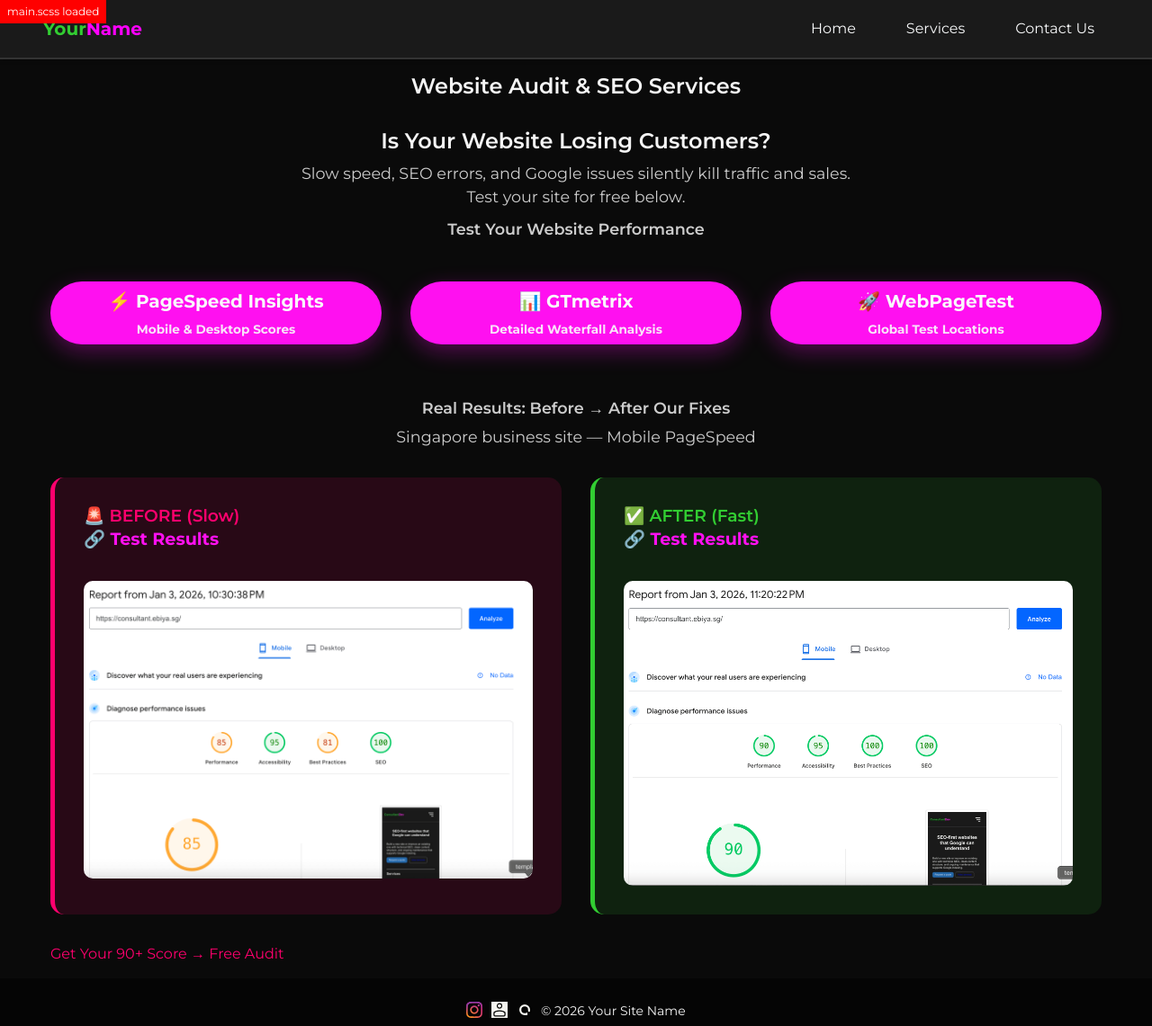
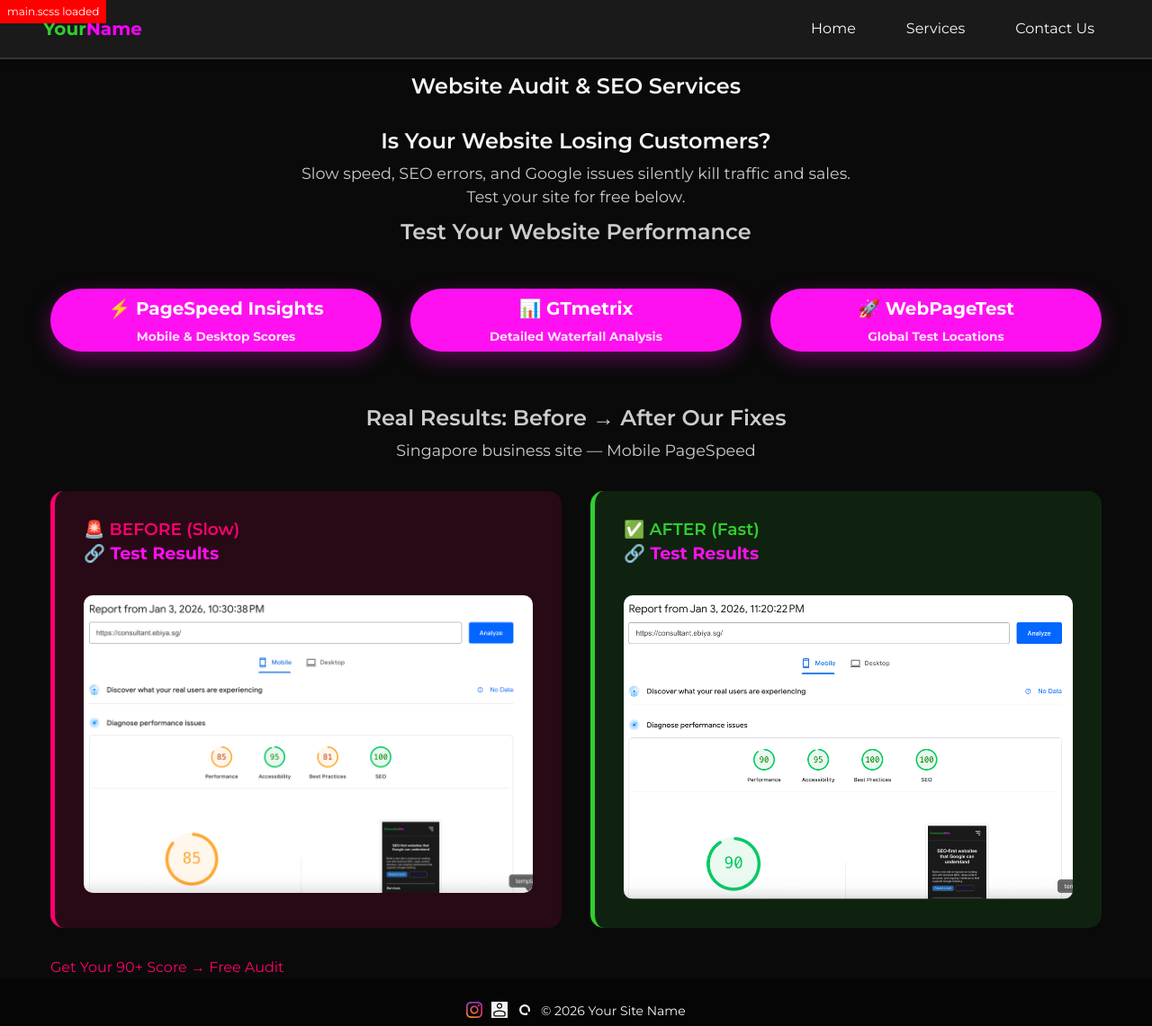
Before and after one commit to m33lucky-benny/test, a Jekyll site: the page built from services.md, in a window 1280 px wide and 1141 px high. Shown: the whole window at 90% size. Built offline with Jekyll 4.4.1, drawn with Linux system fonts in a browser that asks for light colours.

Commit message:
Update _services.scss

```diff
--- a/_sass/page/_services.scss
+++ b/_sass/page/_services.scss
@@ -107,7 +107,7 @@
 
 .services-page {
   h2 {
-    font-size: 1.1rem;
+    //font-size: 1.1rem;
     max-width: 650px;
     margin: 0 auto;       // center only
     padding-top: 0.75rem; // top spacing only
```
